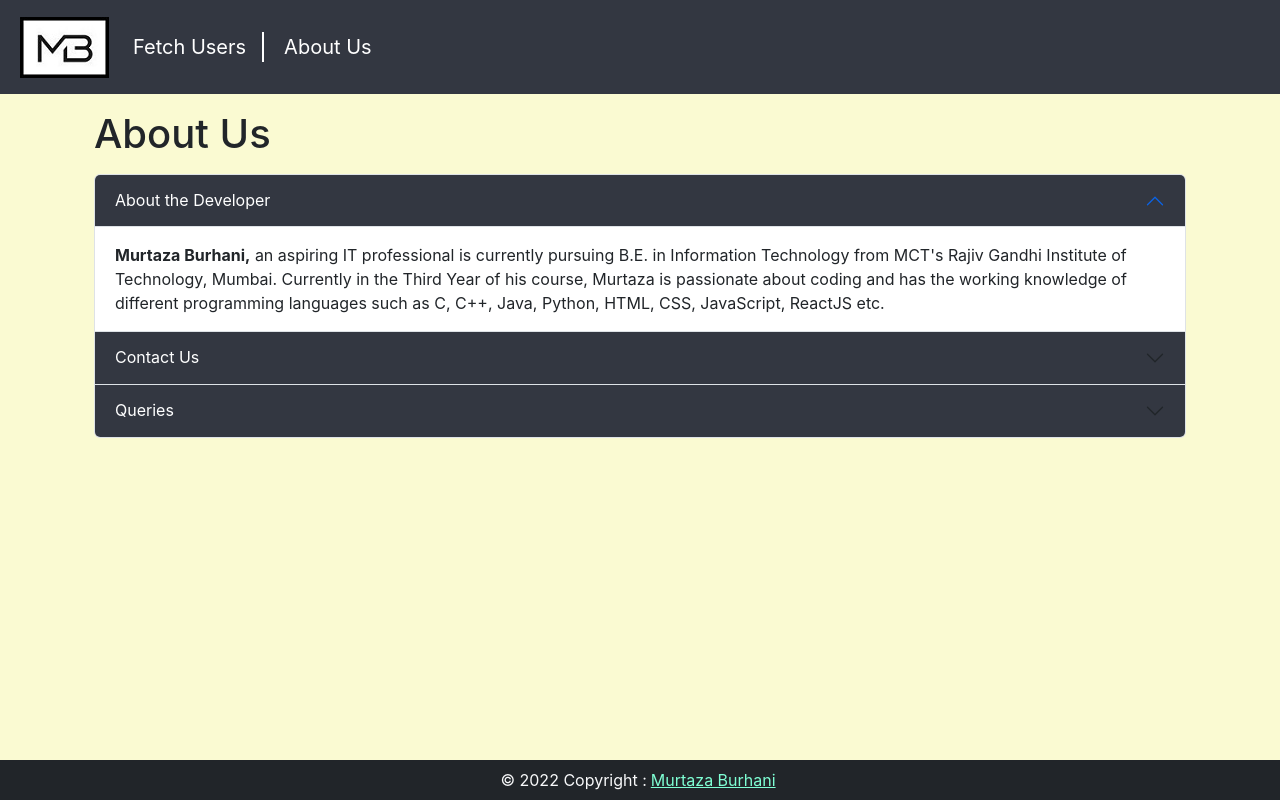
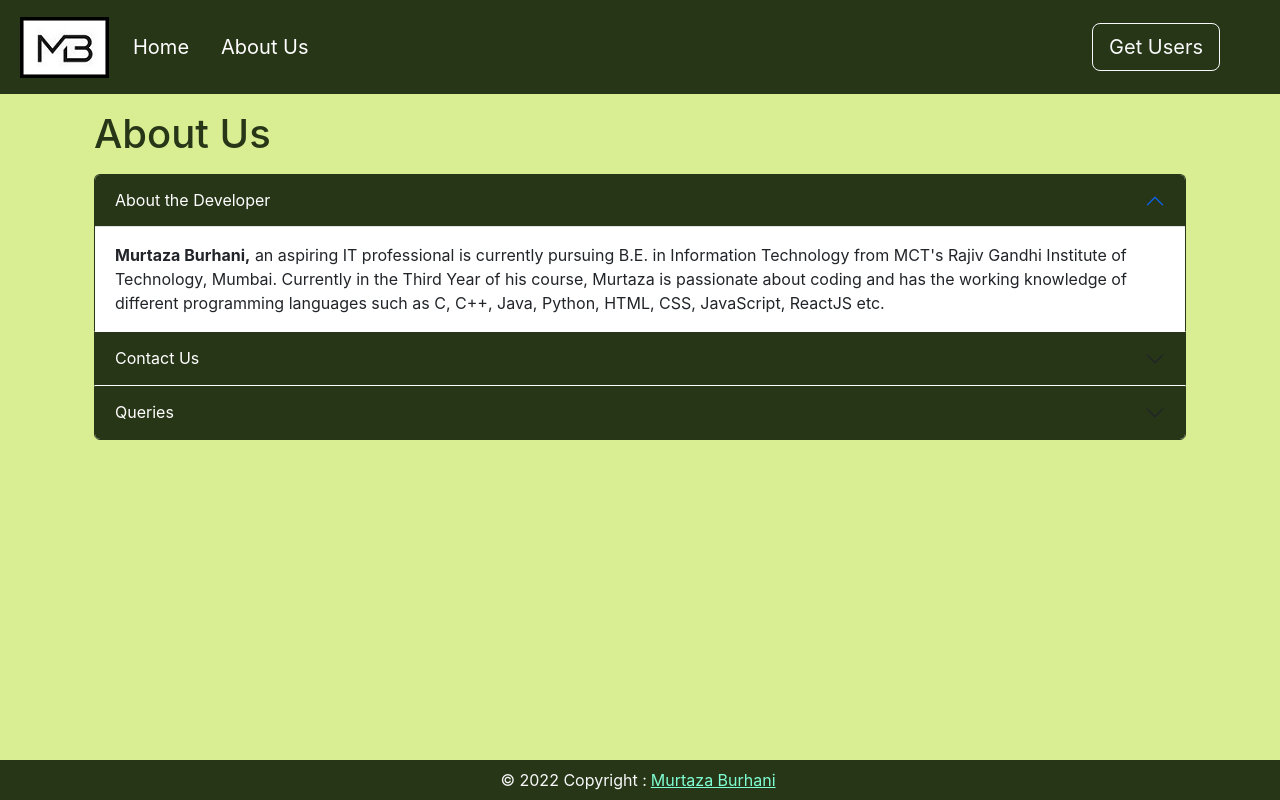
Before and after one commit to Murtaza7653/api-data-fetch-application, a React (Create React App) app: page /about in a window 1280 px wide. Built offline with nearby package versions, Linux system fonts and the light colour scheme.

Commit message:
Final API Data Fetch Application

```diff
--- a/src/App.js
+++ b/src/App.js
@@ -6,6 +6,7 @@ import {
 } from "react-router-dom";
 import React, { Component } from 'react'
 import Navbar from './Components/Navbar';
+import Home from './Components/Home';
 import About from './Components/About';
 import Users from './Components/Users';
 import Footer from './Components/Footer';
@@ -18,7 +19,10 @@ export default class App extends Component {
         <Navbar />
         <div className="container my-3">
           <Routes>
-            <Route exact path="/" element={<Users />} />
+            <Route exact path="/" element={<Home />} />
+          </Routes>
+          <Routes>
+            <Route exact path="/users" element={<Users />} />
           </Routes>
           <Routes>
             <Route exact path="/about" element={<About />} />
--- a/src/Components/About.js
+++ b/src/Components/About.js
@@ -9,9 +9,9 @@ const About = () => {
     <div className='container'>
         <h1 className='my-3'>About Us</h1>
       <div className="accordion"  id="accordionExample">
-  <div className="accordion-item">
+  <div className="accordion-item" style={{ border: "1px solid #283618", borderBottom:"1px solid white" }}>
     <h2 className="accordion-header" id="headingOne">
-      <button className="accordion-button" style={{backgroundColor: "#333741", color:"white"}} type="button" data-bs-toggle="collapse" data-bs-target="#collapseOne" aria-expanded="true" aria-controls="collapseOne">
+      <button className="accordion-button" style={{backgroundColor: "#283618", color:"white"}} type="button" data-bs-toggle="collapse" data-bs-target="#collapseOne" aria-expanded="true" aria-controls="collapseOne">
         About the Developer
       </button>
     </h2>
@@ -21,9 +21,9 @@ const About = () => {
       </div>
     </div>
   </div>
-  <div className="accordion-item">
+  <div className="accordion-item" style={{ border: "1px solid #283618", borderBottom:"1px solid white" }}>
     <h2 className="accordion-header" id="headingTwo">
-      <button className="accordion-button collapsed" style={{backgroundColor: "#333741", color:"white"}} type="button" data-bs-toggle="collapse" data-bs-target="#collapseTwo" aria-expanded="false" aria-controls="collapseTwo">
+      <button className="accordion-button collapsed" style={{backgroundColor: "#283618", color:"white"}} type="button" data-bs-toggle="collapse" data-bs-target="#collapseTwo" aria-expanded="false" aria-controls="collapseTwo">
         Contact Us
       </button>
     </h2>
@@ -39,9 +39,9 @@ const About = () => {
       </div>
     </div>
   </div>
-  <div className="accordion-item">
+  <div className="accordion-item" style={{ border: "1px solid #283618" }}>
     <h2 className="accordion-header" id="headingThree">
-      <button className="accordion-button collapsed" style={{backgroundColor: "#333741", color:"white"}} type="button" data-bs-toggle="collapse" data-bs-target="#collapseThree" aria-expanded="false" aria-controls="collapseThree">
+      <button className="accordion-button collapsed" style={{backgroundColor: "#283618", color:"white"}} type="button" data-bs-toggle="collapse" data-bs-target="#collapseThree" aria-expanded="false" aria-controls="collapseThree">
         Queries
       </button>
     </h2>
--- a/src/Components/Footer.js
+++ b/src/Components/Footer.js
@@ -7,7 +7,7 @@ export default class Footer extends Component {
         return (
             <div>
 
-                <footer className="bg-dark text-light py-2" style={{position:"absolute", bottom:"0", width:"100%"}}>
+                <footer className="text-light py-2" style={{backgroundColor:"#283618", position:"absolute", bottom:"0", width:"100%"}}>
 
                     <div className="footer-copyright text-center">© 2022 Copyright :
                         <Link to={"https://www.linkedin.com/in/murtaza-burhani-ab38a935/"} style={{color: "aquamarine"}} className='mx-1'>Murtaza Burhani</Link>
--- /dev/null
+++ b/src/Components/Home.js
@@ -0,0 +1,12 @@
+import React from 'react';
+
+export default function Home() {
+
+    return (
+        <>
+            <h1 className='my-3 text-center'>Welcome to API Fetch Application!</h1>
+            <h5 className='my-3 text-center'>Click the "Get Users" button above to load user data from API.</h5>
+        </>
+    )
+
+}
--- a/src/Components/Loader.js
+++ b/src/Components/Loader.js
@@ -1,11 +1,13 @@
 import React, { Component } from 'react'
-import loader from './images/loader.gif';
+// import loader from './images/loader.gif';
 
 export default class Loader extends Component {
   render() {
     return (
-      <div className='text-center my-3'>
-        <img src={loader} alt="loading..." />
+      <div className='d-flex justify-content-center'>
+        <div className="spinner-border text-success m-5" role="status">
+          <span class="visually-hidden">Loading...</span>
+        </div>
       </div>
     )
   }
--- a/src/Components/Navbar.js
+++ b/src/Components/Navbar.js
@@ -1,11 +1,13 @@
-import React, { Component } from 'react';
+import React from 'react';
 import logo from './images/logo.jpg';
-import { Link } from "react-router-dom";
+import { Link, useNavigate } from "react-router-dom";
 
-export default class Navbar extends Component {
-    render() {
+export default function Navbar (){
+
+    const navigate = useNavigate();
+
         return (
-            <nav className="navbar navbar-dark navbar-expand-lg " style={{ backgroundColor: "#333741" }}>
+            <nav className="navbar navbar-dark navbar-expand-lg " style={{ backgroundColor: "#283618" }}>
                 <div className="container-fluid">
                     <img className=' mx-2' src={logo} alt="logo" />
                     <button className="navbar-toggler" type="button" data-bs-toggle="collapse" data-bs-target="#navbarSupportedContent" aria-controls="navbarSupportedContent" aria-expanded="false" aria-label="Toggle navigation">
@@ -14,16 +16,18 @@ export default class Navbar extends Component {
                     <div className="collapse navbar-collapse" id="navbarSupportedContent">
                         <ul className="navbar-nav me-auto mb-2 mb-lg-0" style={{ fontSize: "20px" }}>
                             <li className="nav-item mx-2 my-3">
-                                <Link className="nav-link active" aria-current="page" to="/">Fetch Users</Link>
+                                <Link className="nav-link active" aria-current="page" to="/">Home</Link>
                             </li>
-                            <td className='my-4' style={{ borderLeft: "2px solid white", padding: "2px" }}></td>
                             <li className="nav-item mx-2 my-3">
                                 <Link className="nav-link active" to="/about">About Us</Link>
                             </li>
                         </ul>
+                        <form className="d-flex" role="search">
+                            <button className="btn btn-lg btn-outline-light mx-5" type="button" onClick={()=>{navigate('/users')}}>Get Users</button>
+                        </form>
                     </div>
                 </div>
             </nav>
         )
-    }
+
 }
--- a/src/Components/User.js
+++ b/src/Components/User.js
@@ -6,12 +6,12 @@ export default class User extends Component {
         let { firstname, lastname, email, avatar } = this.props;
         return (
             <div className='container my-3'>
-                <div className="card" style={{ width: "14rem" }}>
+                <div className="card" style={{ width: "14rem", margin:"0px auto"}}>
                     <img src={avatar} className="card-img-top" alt={avatar} />
                     <div className="card-body">
                         <h5 className="card-title">{firstname + ' ' + lastname}</h5>
                         <p className="card-text">{email}</p>
-                        <a href={avatar} target="blank" className="btn btn-primary">View Photo</a>
+                        <a href={avatar} target="blank" className="btn btn-success">View Photo</a>
                     </div>
                 </div>
             </div>
--- a/src/Components/Users.js
+++ b/src/Components/Users.js
@@ -1,28 +1,23 @@
-import React, { Component } from 'react'
+import React, { useEffect, useState } from 'react';
 import Loader from './Loader';
-import User from './User'
+import User from './User';
 
-export default class Users extends Component {
+export default function Users() {
 
-    constructor() {
-        super();
-        this.state = {
-            data: [],
-            loading: false,
-            display: false
-        }
-        this.loadUsers = this.loadUsers.bind(this);
-    }
+    const [data, setData] = useState([]);
+    const [loading, setLoading] = useState(false);
 
-    loadUsers = () => {
-        this.setState({ data: [], loading: true });
+    useEffect(() => {
+        setLoading(true);
+        setData([]);
         setTimeout(() => {
             const load = async () => {
                 const link = "https://reqres.in/api/users?page=1";
                 await fetch(link)
                     .then((response) => response.json())
                     .then((users) => {
-                        this.setState({ data: users.data, loading: false, display: true });
+                        setData(users.data);
+                        setLoading(false);
                     })
                     .catch((error) => {
                         console.error(error);
@@ -30,24 +25,25 @@ export default class Users extends Component {
             }
             load();
         }, 1000);
-    }
+    }, [])
 
-    render() {
+
     return (
+
         <div className='container my-3'>
             <div className="text-center">
-                <h3>Welcome! This application fetches data from an API</h3>
-                <button className="btn btn-outline-dark my-2" type="submit" onClick={this.loadUsers} >{!(this.state.display) ? "Get User Data" : "Refresh" }</button>
+                {/* <h3>Welcome! This application fetches data from an API</h3> */}
             </div>
-                {this.state.loading && <Loader />}
+            {loading && <Loader />}
             <div className="row">
-                    {this.state.data.map((element) => {
+                {data.map((element) => {
                     return <div className="col-md-4" key={element.id}>
                         <User firstname={element.first_name} lastname={element.last_name} email={element.email} avatar={element.avatar} />
                     </div>
                 })}
             </div>
         </div>
+
     )
+
 }
-}
--- a/src/index.css
+++ b/src/index.css
@@ -1,6 +1,7 @@
 body {
   position: absolute;
-  background-color: lightgoldenrodyellow ;
+  background-color: #d9ed92 ;
+  color: #283618;
   min-height: 100%;
   width: 100%;
   padding-bottom: 5rem;
```
Also changed, not shown: src/Components/UsersTemp.js (added, +53 -0 lines), src/App.css (line endings or trailing spaces), src/Components/images/loader.gif. Lines whose indentation alone changed are shown as unchanged.
